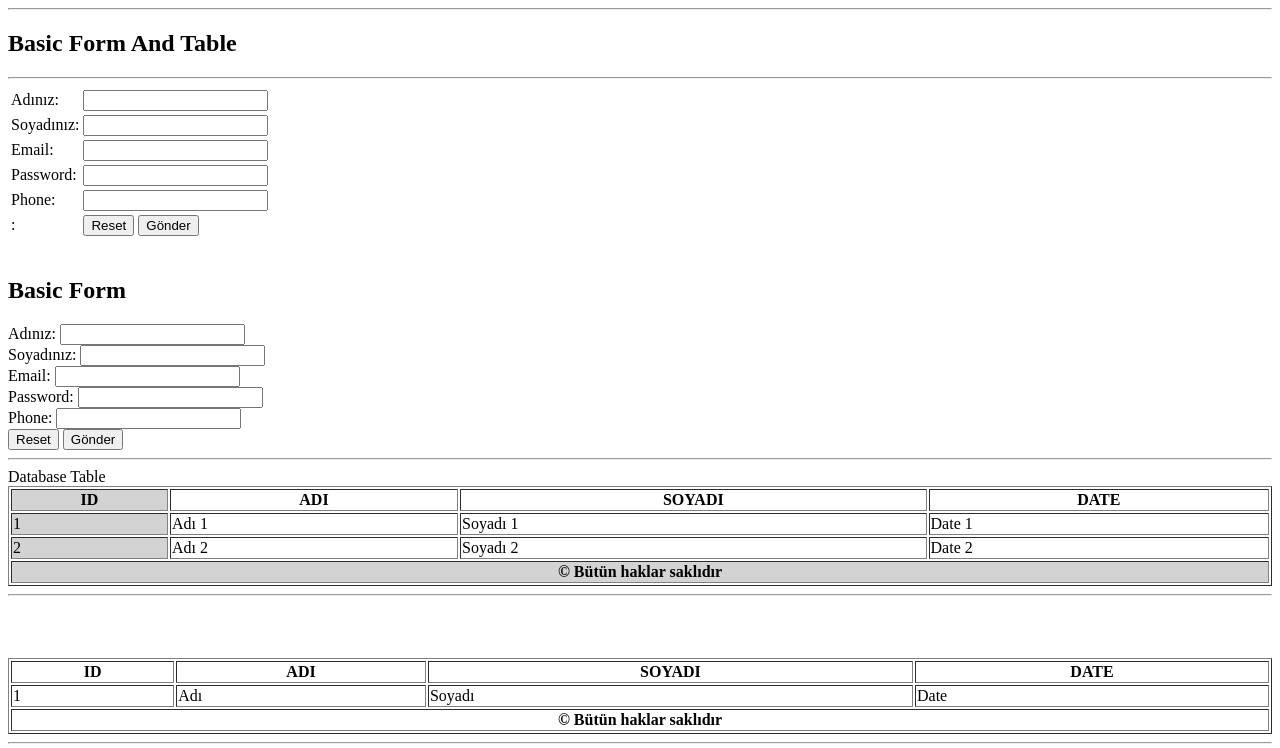
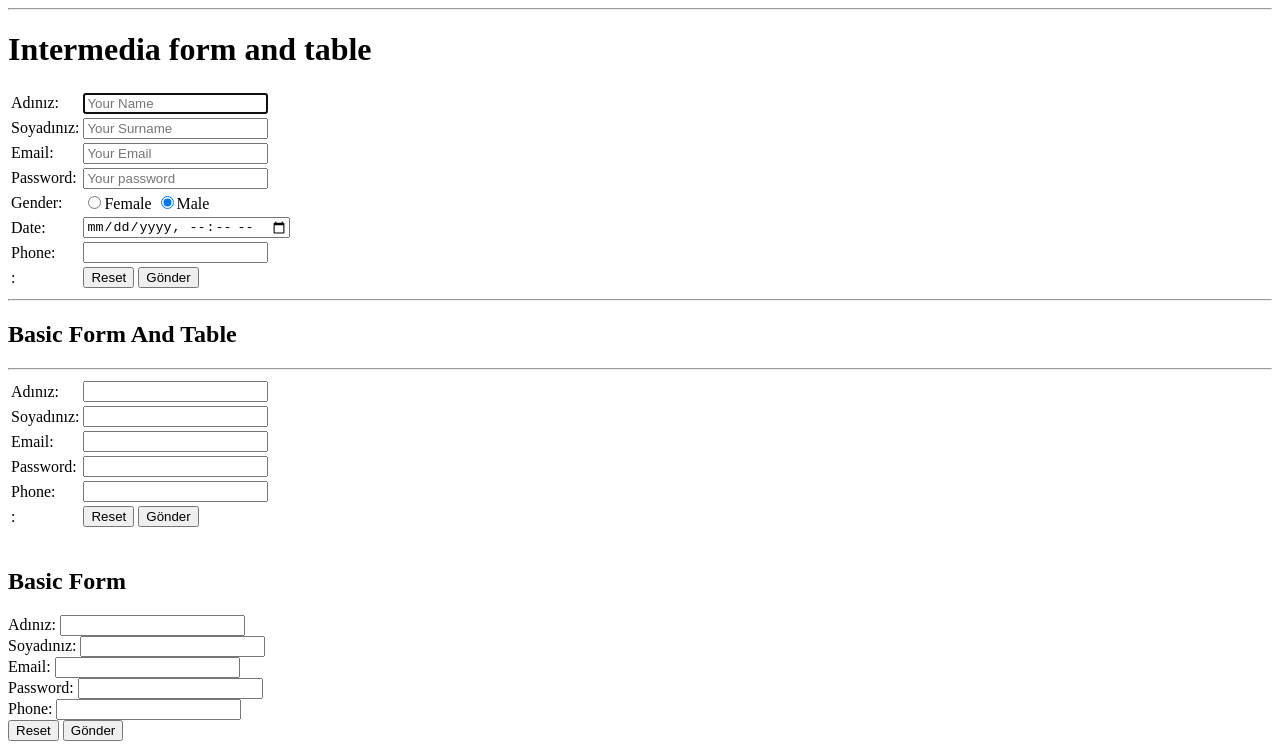
Before and after one commit to merveartiran/HTML_Study_Notes, a plain HTML site: page index.html in a window 1280 px wide. Shown: the top 748 px of the page. Drawn offline with Linux system fonts and the light colour scheme; a web font is replaced by a local one.

Commit message:
Intermedia Form Added

```diff
--- a/index.html
+++ b/index.html
@@ -41,6 +41,74 @@
     text,number,button,checkbox,color,date email,file,  hidden (inputu gizlemek için),month,password,radio,reset,submit,tel
 -->
     <!-- Basic Form -->
+    <hr>
+    <!-- Intermedia form and table -->
+    <h1>Intermedia form and table</h1>
+    <form>
+        <table>
+            <tr>
+                <td><label for="uname">Adınız: </label></td>
+                <td> <input type="text" id="uname" name="uname" placeholder="Your Name" required title="write your name"
+                        autofocus></td>
+            </tr>
+            <tr>
+                <td><label for="surname">Soyadınız: </label></td>
+                <td><input type="text" id="surname" name="surname" placeholder="Your Surname" required
+                        title="write your surname"></td>
+            </tr>
+            <tr>
+                <td><label for="uemail">Email:
+
+                    </label></td>
+                <td>
+                    <input type="email" id="uemail" name="uemail" placeholder="Your Email" required
+                        title="write your email">
+                </td>
+            </tr>
+            <tr>
+                <td><label for="upassword">Password: </label></td>
+                <td>
+                    <input type="password" id="upassword" name="upassword" placeholder="Your password" required
+                        title="write your password" minlength="3" maxlength="10" pattern="[a-zA-Z0-9]{3,10}">
+                    <!--pattern="[a-zA-Z0-9]{3,10} min3 maks 10 olacak şekilde küçük harfler ve büyük harfler ve 0 dan 9 a rakar girebilirsin-->
+                </td>
+            </tr>
+            <!--GENDER-->
+            <tr>
+                <td><label>Gender: </label></td>
+                <td>
+                    <input type="radio" id="female" name="gender" checked>Female
+                    <input type="radio" id="male" name="gender" checked>Male
+                </td>
+            </tr>
+            <!--DATE-->
+            <tr>
+                <td><label for="udate">Date: </label></td>
+                <td>
+                    <input type="datetime-local" id="udate" name="udate">
+
+                </td>
+            </tr>
+
+
+            <tr>
+                <td><label for="phone">Phone:
+
+                    </label></td>
+                <td> <input type="tel" id="phone"></td>
+
+            </tr>
+            <tr>
+                <td><label>:</label></td>
+                <td><input type="reset">
+                    <button type="submit">Gönder</button>
+                </td>
+
+            </tr>
+
+        </table>
+    </form>
+
     <hr>
     <h2>Basic Form And Table</h2>
     <hr>
```
Also changed, not shown: 1 other file.
